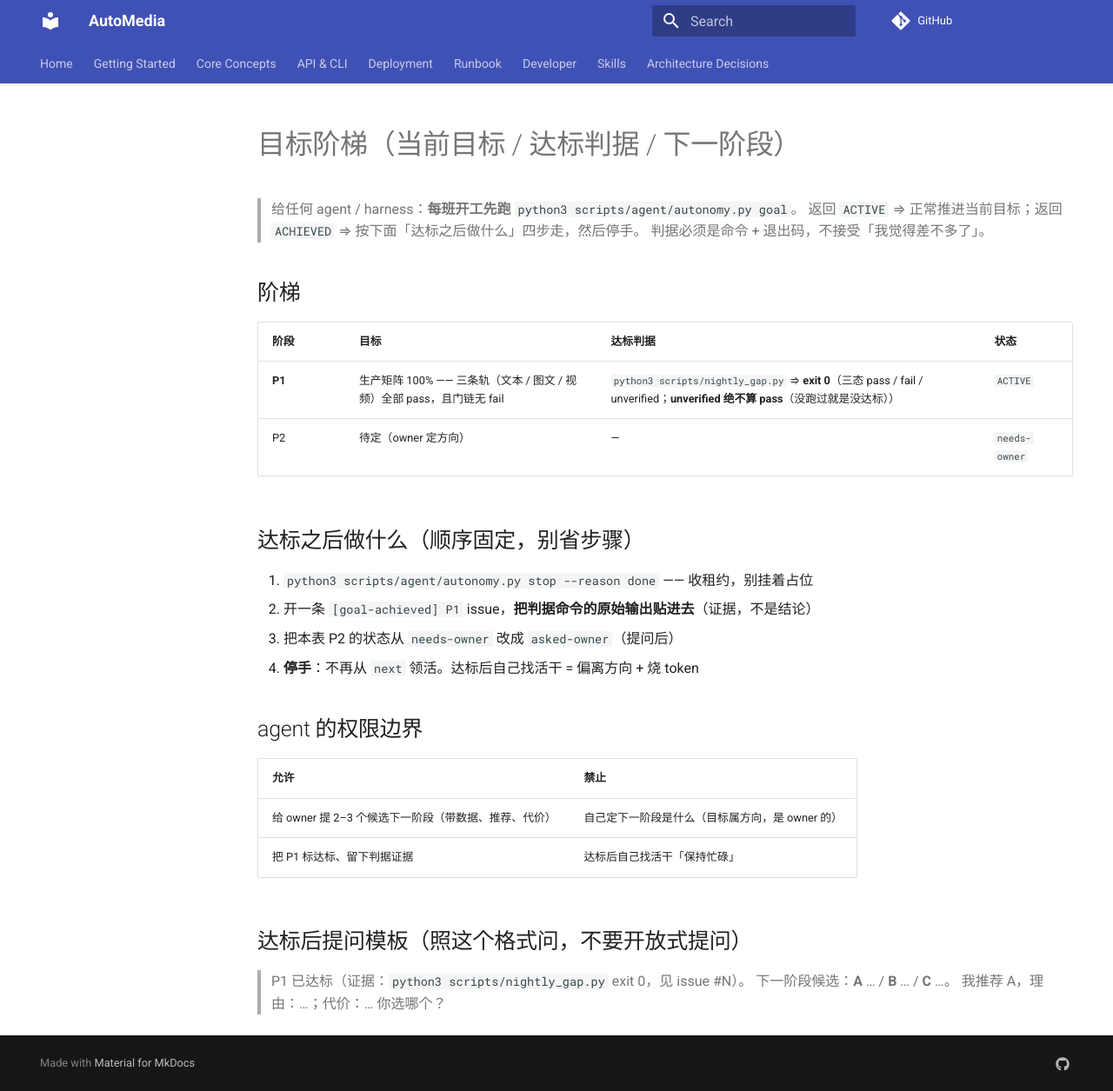
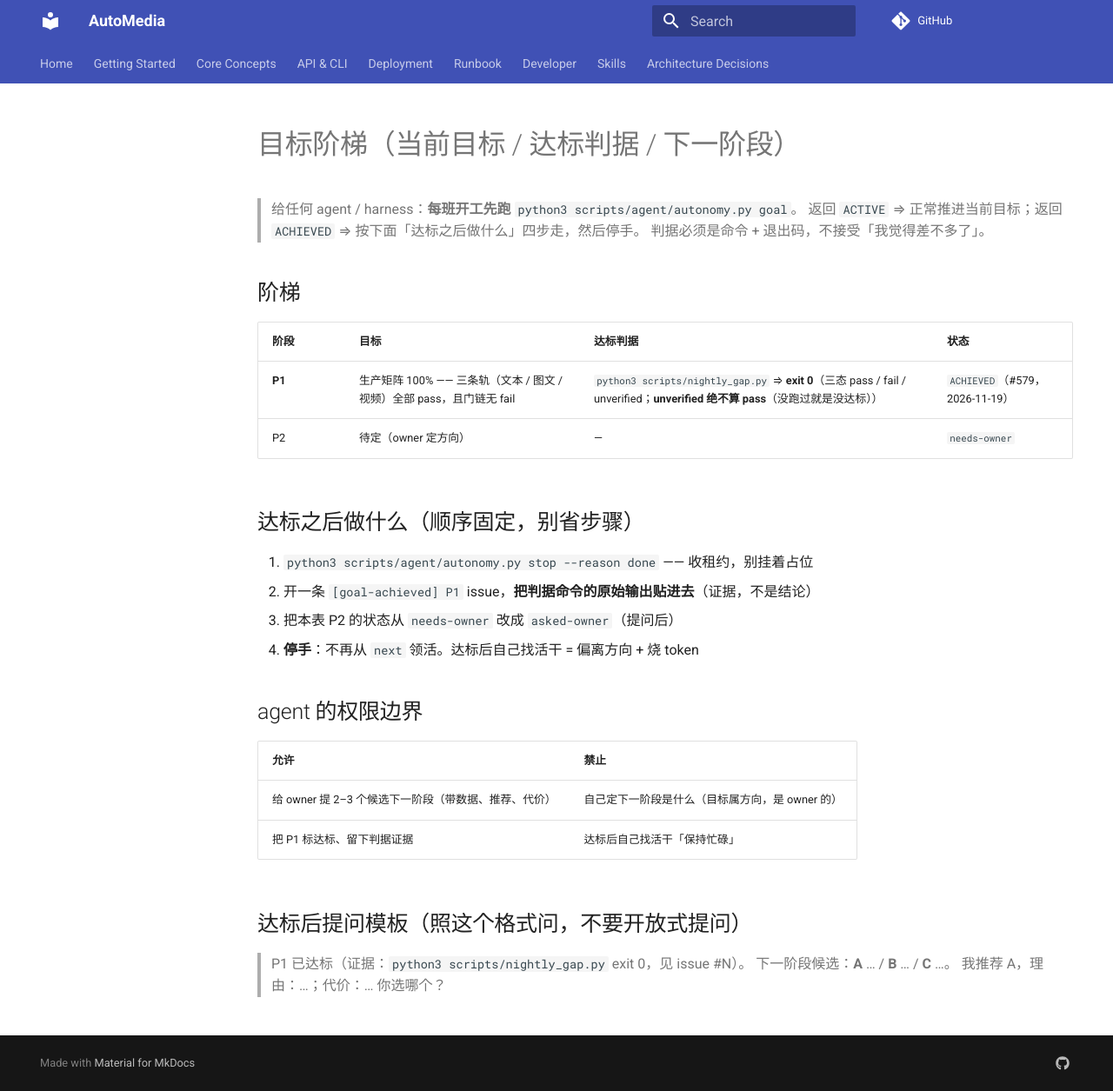
Before and after one commit to 1StepMore/AutoMedia, an MkDocs documentation site: the page built from docs/dev/goals.md, in a window 1280 px wide and 1255 px high. Shown: the whole window at 87% size. Built offline with MkDocs 1.6.1 and Material for MkDocs 9.7.7, drawn with Linux system fonts in a browser that asks for light colours; comment, search, counter and statistics services are not loaded.

Commit message:
chore(goals): mark P1 ACHIEVED per #579; sync doc inventory (#582)
Signed-off-by: 1StepMore <140780063+1StepMore@users.noreply.github.com>

```diff
--- a/docs/dev/goals.md
+++ b/docs/dev/goals.md
@@ -11,7 +11,7 @@
 
 | 阶段 | 目标 | 达标判据 | 状态 |
 |:--|:--|:--|:--|
-| **P1** | 生产矩阵 100% —— 三条轨（文本 / 图文 / 视频）全部 pass，且门链无 fail | `python3 scripts/nightly_gap.py` ⇒ **exit 0**（三态 pass / fail / unverified；**unverified 绝不算 pass**（没跑过就是没达标）） | `ACTIVE` |
+| **P1** | 生产矩阵 100% —— 三条轨（文本 / 图文 / 视频）全部 pass，且门链无 fail | `python3 scripts/nightly_gap.py` ⇒ **exit 0**（三态 pass / fail / unverified；**unverified 绝不算 pass**（没跑过就是没达标）） | `ACHIEVED`（#579，2026-11-19） |
 | P2 | 待定（owner 定方向） | — | `needs-owner` |
 
 ## 达标之后做什么（顺序固定，别省步骤）
```
Also changed, not shown: docs/dev/doc-inventory.md (+1 -1 lines).
